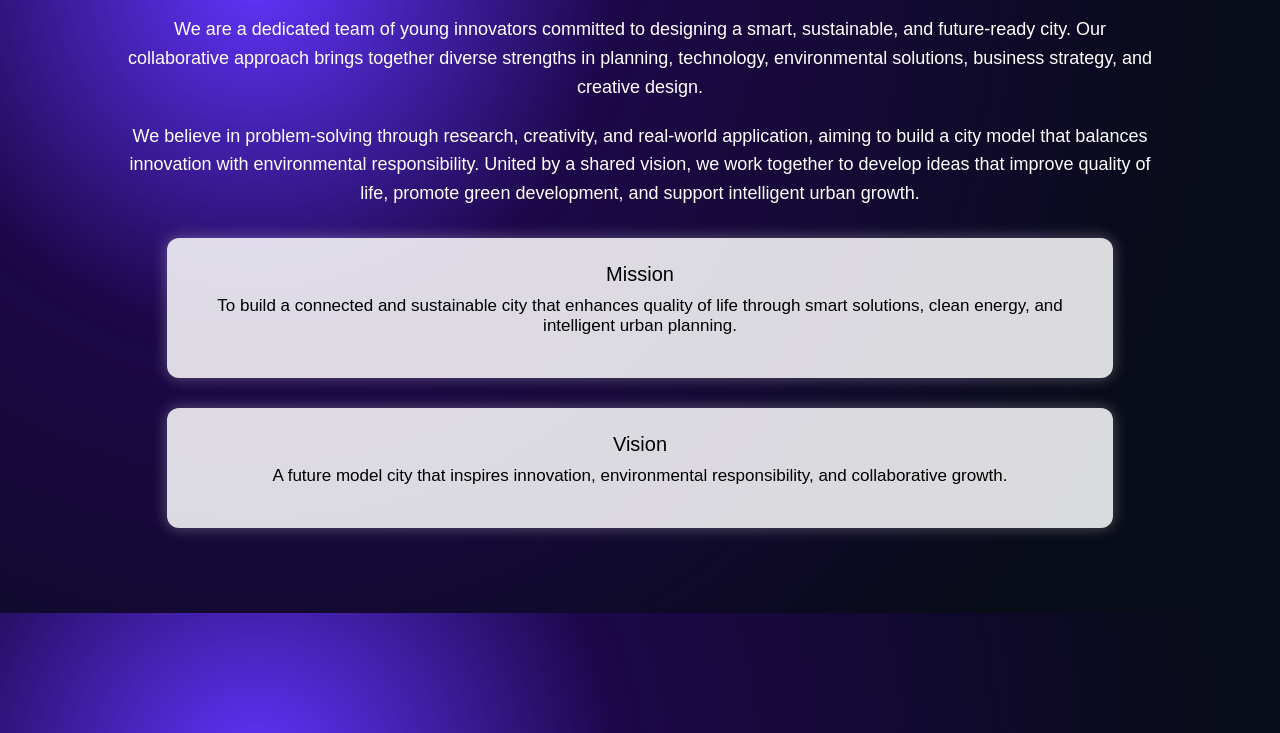
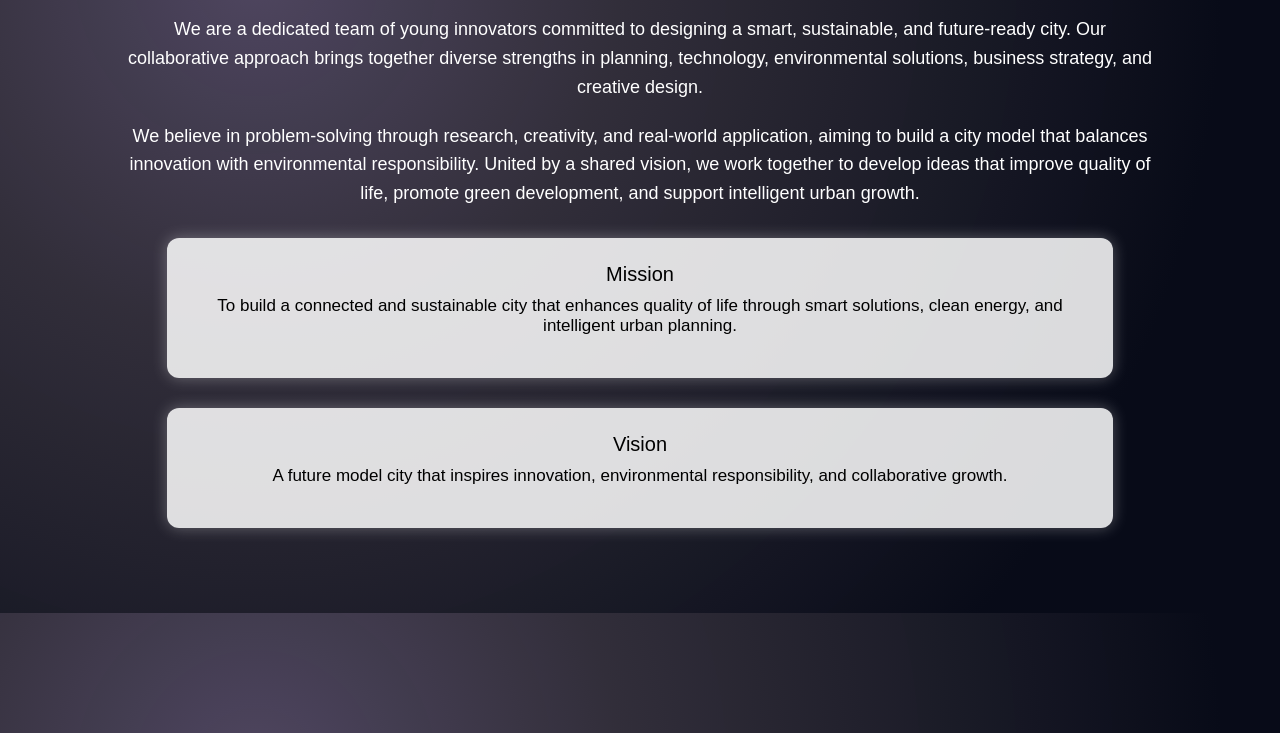
Before and after one commit to didox0/daa, a plain HTML site: page about.html in a window 1280 px wide. Shown: the part 187-920 px from the top of the page. Drawn offline with Linux system fonts and the light colour scheme.

Commit message:
Update project.css

```diff
--- a/project.css
+++ b/project.css
@@ -35,7 +35,7 @@
 }
 /* --- Global & Background Styling (Retained from previous example) --- */
 body {
-  background: radial-gradient(circle at 20% 20%, #6235ff 0%, rgba(30, 7, 77, 0.9) 30%, #080b18 80%);
+  background: radial-gradient(circle at 20% 20%, #4f4660 0%, rgba(54, 50, 61, 0.902) 30%, #080b18 80%);
   background-color: #0a0f1f;
   background-attachment: fixed;
   background-size: 400% 400%;
```
